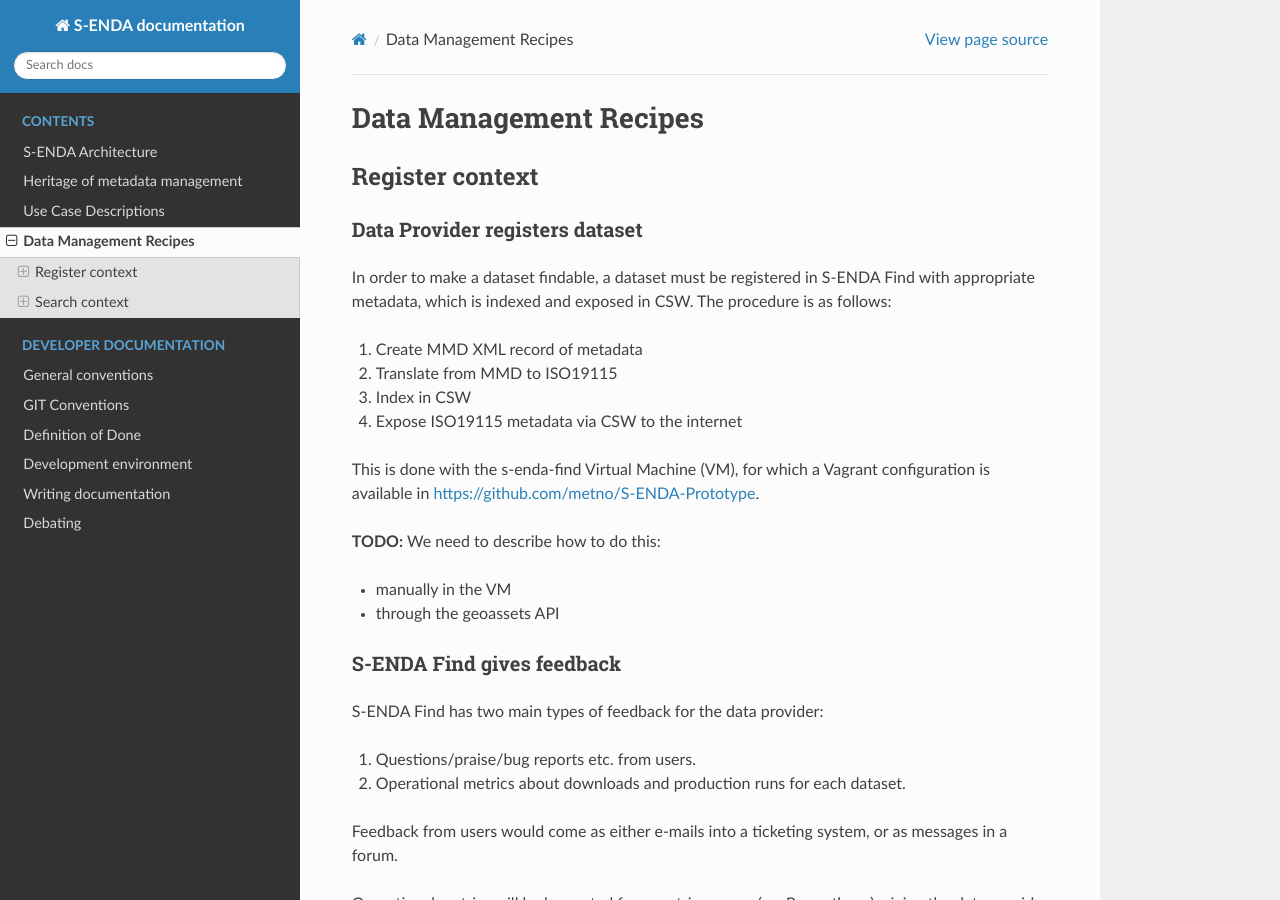
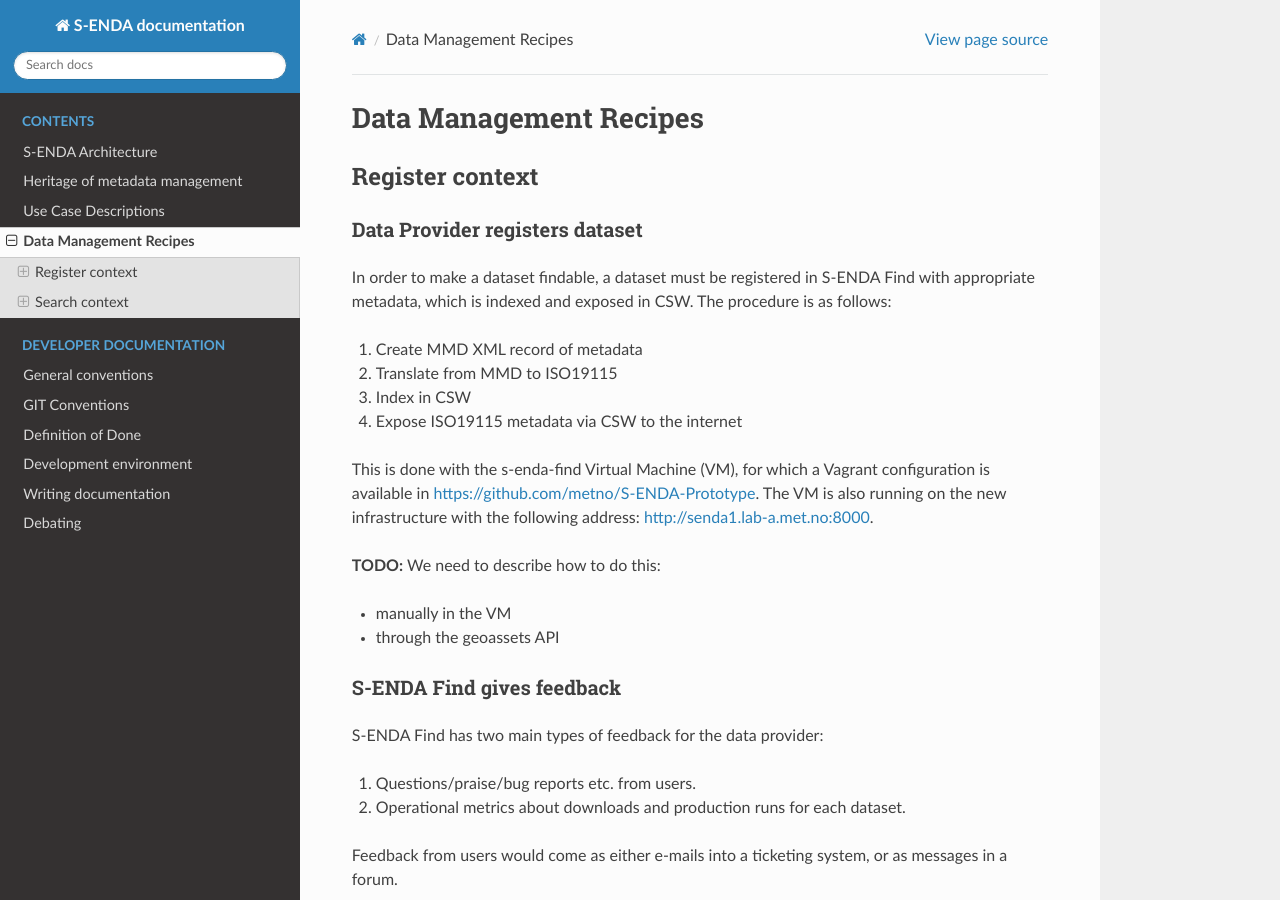
Before and after one commit to metno/S-ENDA-documentation, a Sphinx documentation site: the page built from source/dm_recipes.rst, in a window 1280 px wide and 900 px high. Built offline with Sphinx 7.4.7 and the Read the Docs theme 2.0.0, drawn with Linux system fonts in a browser that asks for light colours.

Commit message:
#72: a little more information that I had forgotten to commit

```diff
--- a/source/dm_recipes.rst
+++ b/source/dm_recipes.rst
@@ -16,7 +16,7 @@
 #. Index in CSW
 #. Expose ISO19115 metadata via CSW to the internet
 
-This is done with the s-enda-find Virtual Machine (VM), for which a Vagrant configuration is available in https://github.com/metno/S-ENDA-Prototype.
+This is done with the s-enda-find Virtual Machine (VM), for which a Vagrant configuration is available in https://github.com/metno/S-ENDA-Prototype. The VM is also running on the new infrastructure with the following address: http://senda1.lab-a.met.no:8000.
 
 **TODO:** We need to describe how to do this:
 
```
